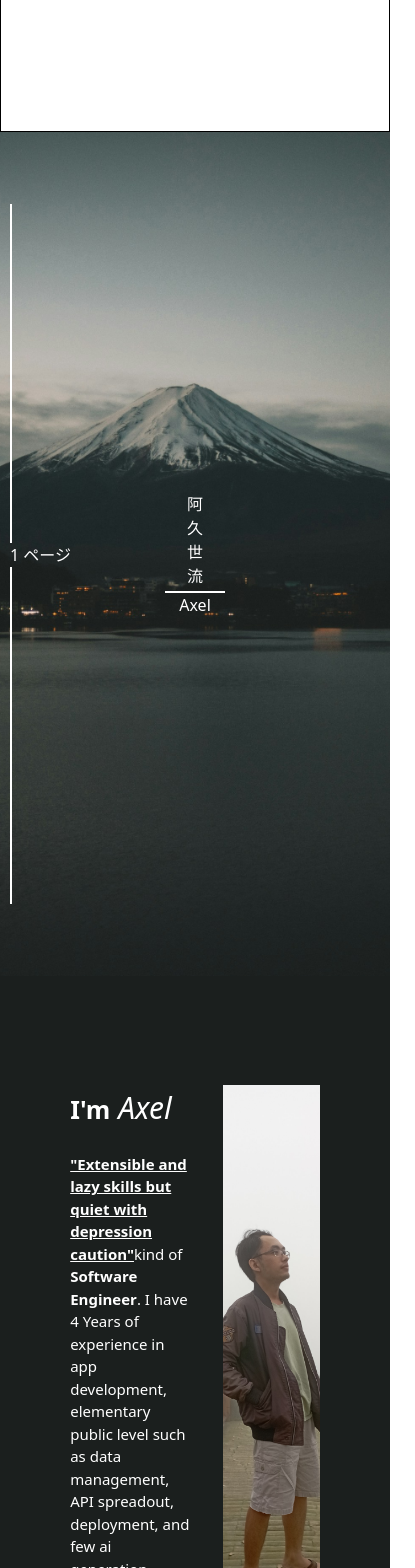
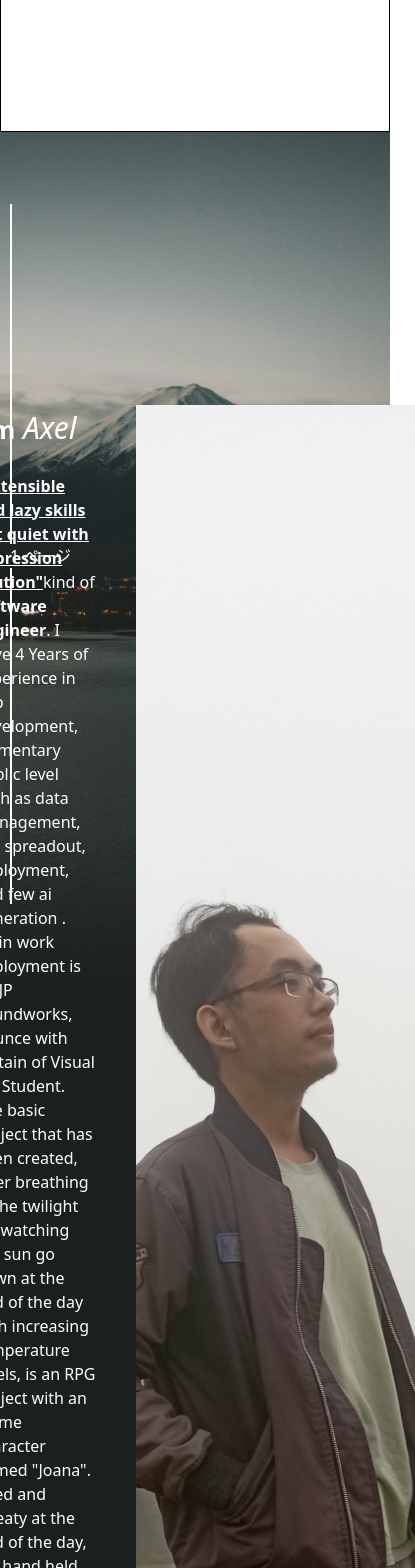
Before and after one commit to melvinhook/portfolio, a React (Vite) app: page / in a window 390 px wide. Shown: the part 2400-3968 px from the top of the page, 415 px wide, since content can reach past the window. Built offline with nearby package versions, Linux system fonts and the light colour scheme.

Commit message:
Added animation on Page 2

```diff
--- a/src/App.jsx
+++ b/src/App.jsx
@@ -6,11 +6,11 @@ import { useSpring, animated } from "@react-spring/web";
 function App() {
   const div4 = useRef(null);
   const [mt, setMt] = useState(300);
-  const [pb, setPb] = useState(true);
   const [lock, setLock] = useState(false);
   const [status, setStatus] = useState("none");
   const [currentPage, setCurrentPage] = useState(0);
   const [doSomething, setDoSomething] = useState(false);
+  const [scrollIsLocked, setScrollIsLocked] = useState(true);
   const container = useSpring({
     to: {
       marginTop: `${mt}vh`,
@@ -41,7 +41,8 @@ function App() {
     },
   });
   useEffect(() => {
-    if (!doSomething) return;
+    if ( scrollIsLocked == false) {
+      console.log("Slide Logic Attempted")
       const handleWheel = (e) => {
         if (lock) return;
         setLock(true);
@@ -58,13 +59,21 @@ function App() {
       };
       window.addEventListener("wheel", handleWheel, { passive: true });
       return () => window.removeEventListener("wheel", handleWheel);
-  }, [doSomething, lock]);
+    }
+  }, [scrollIsLocked]);
   useEffect(() => {
     if (div4.current) {
       div4.current.scrollIntoView();
       setDoSomething(true);
     }
   }, []);
+  useEffect(()=>{
+    if(scrollIsLocked){
+      console.log("Scroll is locked")
+    }else{
+      console.log("Scroll is free")
+    }
+  },[scrollIsLocked])
   return (
     <>
       <section className="h-[600vh] w-full">
@@ -79,8 +88,9 @@ function App() {
             status={status}
             setStatus={setStatus}
             currentPage={currentPage}
+            setScrollIsLocked={setScrollIsLocked}
           />
-          <Section2 status={status} currentPage={currentPage} lock={lock}/>
+          <Section2 status={status} currentPage={currentPage} lock={lock} />
         </animated.div>
         <div className="h-screen w-screen flex items-center justify-center italic border">
           FREE-DIV-1
--- a/src/components/innerComponents/introduction.jsx
+++ b/src/components/innerComponents/introduction.jsx
@@ -12,7 +12,7 @@ export default function Introduction() {
     to:{opacity: hover === "mainWork"? 0.5 : 1}
   })
   return (
-    <p className="w-100  text-[15px]">
+    <p className="w-100 2xl:text-[15px] xl:text-[14px] lg:text-[11px] md:text-[9px]">
       <span className="text-[25px] font-bold">I'm</span>
       <span className="text-[30px] italic"> Axel</span>
       <br />
--- a/src/components/leftRoller.jsx
+++ b/src/components/leftRoller.jsx
@@ -1,6 +1,6 @@
 import { animated, useSpring } from "@react-spring/web";
 import { useEffect } from "react";
-export default function LeftRoller({ status, setStatus, number, currentPage }) {
+export default function LeftRoller({ status, setStatus, number, currentPage, setScrollIsLocked }) {
   const [upperLiner, upperLinerApi] = useSpring(() => ({
     from: {
       height: "80%",
@@ -43,6 +43,9 @@ export default function LeftRoller({ status, setStatus, number, currentPage }) {
         to: {
           height: "40%",
         },
+        onRest:()=>{
+          setScrollIsLocked(false)
+        }
       });
       rollerDivApi.start({
         to: {
--- a/src/components/section1.jsx
+++ b/src/components/section1.jsx
@@ -2,7 +2,7 @@ import bg from "../assets/Fuji.jpg";
 import LeftRoller from "../components/leftRoller";
 import { useSpring, animated } from "@react-spring/web";
 import { useEffect } from "react";
-export default function Section1({ status, setStatus, currentPage }) {
+export default function Section1({ status, setStatus, currentPage, setScrollIsLocked }) {
   const [title, titleApi] = useSpring(() => ({
     from: {
       marginTop: 0,
@@ -44,7 +44,7 @@ export default function Section1({ status, setStatus, currentPage }) {
   }
   return (
     <div className="h-screen w-screen">
-      <LeftRoller status={status} setStatus={setStatus} currentPage={currentPage} number={1} />
+      <LeftRoller status={status} setStatus={setStatus} currentPage={currentPage} number={1} setScrollIsLocked={setScrollIsLocked} />
       <animated.div
         style={title}
         className=" absolute h-screen w-screen flex items-center justify-center text-white 2xl:text-[25px] lg:text-[20px] text-center"
--- a/src/components/section2.jsx
+++ b/src/components/section2.jsx
@@ -14,7 +14,7 @@ export default function Section2({ currentPage, status, lock }) {
     },
   }));
   useEffect(() => {
-    if (currentPage === 2 ) {
+    if (currentPage === 2) {
       containerApi.start({
         marginTop: "0%",
       });
@@ -23,10 +23,15 @@ export default function Section2({ currentPage, status, lock }) {
   return (
     <div className="h-screen w-screen flex justify-center item-center p-[5%] bg-[#1b1f1e]">
       <RightRoller status={status} number={2} currentPage={currentPage} />
-      <animated.div style={container} className="absolute h-full w-[70%] p-[3%] text-white flex flex-row justify-center">
-        <Introduction  />
-        <div className="h-[35%] w-80 ml-8">
-          <img src={me} className="object-cover h-full w-full" alt="" />
+      <animated.div
+        style={container}
+        className="absolute h-[40%] w-[70%] p-[3%] text-white flex items-center justify-center "
+      >
+        <div className="flex flex-row">
+          <Introduction />
+          <div className="2xl:h-140 xl:h-130 lg:h-120 md:h-80 2xl:w-90 xl:w-80 ml-10">
+            <img src={me} className="object-cover h-full w-full" alt="" />
+          </div>
         </div>
       </animated.div>
       {/*<RightRoller status={status} number={2} currentPage={currentPage} />*/}
```
Lines whose indentation alone changed are shown as unchanged.
